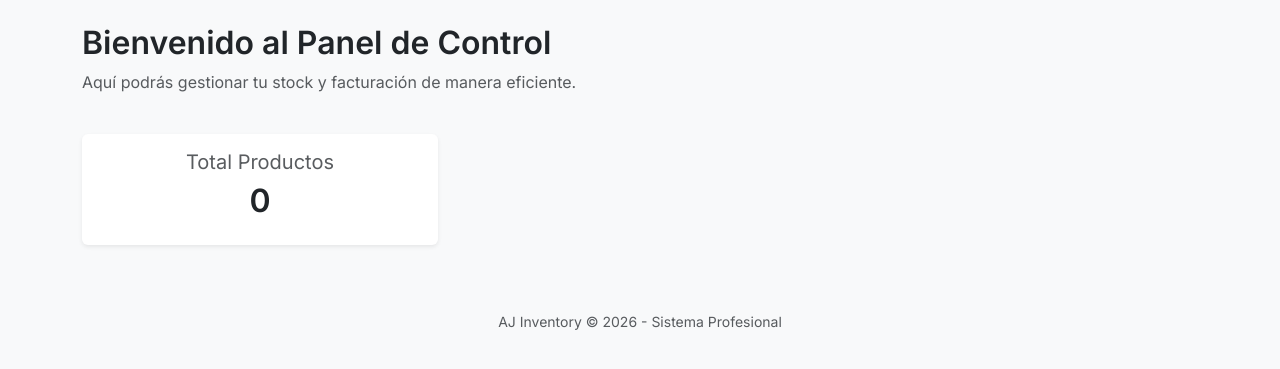
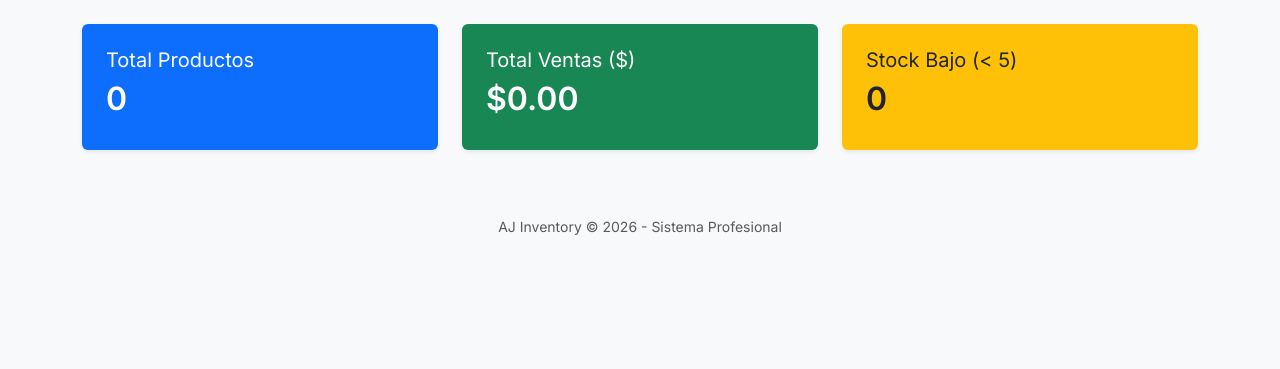
Before and after one commit to andrusilgadoladeuth-gif/AJ-Inventory-System, a PHP site: page / in a window 1280 px wide. Shown: the part 56-425 px from the top of the page. Run offline with PHP 8.4, Linux system fonts and the light colour scheme; data that the repository does not hold is empty.

Commit message:
Dashboard: Correciones

```diff
--- a/src/index.php
+++ b/src/index.php
@@ -1,24 +1,36 @@
 <?php
 require_once 'db.php';
+
+// Consultas optimizadas con manejo de valores nulos
+$total_products = $pdo->query("SELECT COUNT(*) FROM products")->fetchColumn();
+
+// Usamos IFNULL para asegurar que si no hay ventas, el resultado sea 0
+$total_sales = $pdo->query("SELECT IFNULL(SUM(total_amount), 0) FROM sales")->fetchColumn();
+
+$low_stock = $pdo->query("SELECT COUNT(*) FROM products WHERE stock < 5")->fetchColumn();
+
 include 'header.php';
 ?>
 
-<div class="row">
-    <div class="col-md-12">
-        <h2 class="fw-bold">Bienvenido al Panel de Control</h2>
-        <p class="text-muted">Aquí podrás gestionar tu stock y facturación de manera eficiente.</p>
+<div class="row g-4">
+    <div class="col-md-4">
+        <div class="card p-4 shadow-sm border-0 bg-primary text-white">
+            <h5>Total Productos</h5>
+            <h2 class="fw-bold"><?php echo (int)$total_products; ?></h2>
+        </div>
+    </div>
+    <div class="col-md-4">
+        <div class="card p-4 shadow-sm border-0 bg-success text-white">
+            <h5>Total Ventas ($)</h5>
+            <h2 class="fw-bold">$<?php echo number_format((float)$total_sales, 2); ?></h2>
+        </div>
+    </div>
+    <div class="col-md-4">
+        <div class="card p-4 shadow-sm border-0 bg-warning text-dark">
+            <h5>Stock Bajo (< 5)</h5>
+            <h2 class="fw-bold"><?php echo (int)$low_stock; ?></h2>
+        </div>
     </div>
 </div>
 
-<div class="row mt-4">
-    <div class="col-md-4">
-        <div class="card shadow-sm border-0">
-            <div class="card-body text-center">
-                <h5 class="card-title text-muted">Total Productos</h5>
-                <h2 class="fw-bold">0</h2>
-            </div>
-        </div>
-    </div>
-    </div>
-
 <?php include 'footer.php'; ?>
```
Also changed, not shown: src/products.php (+40 -25 lines).
